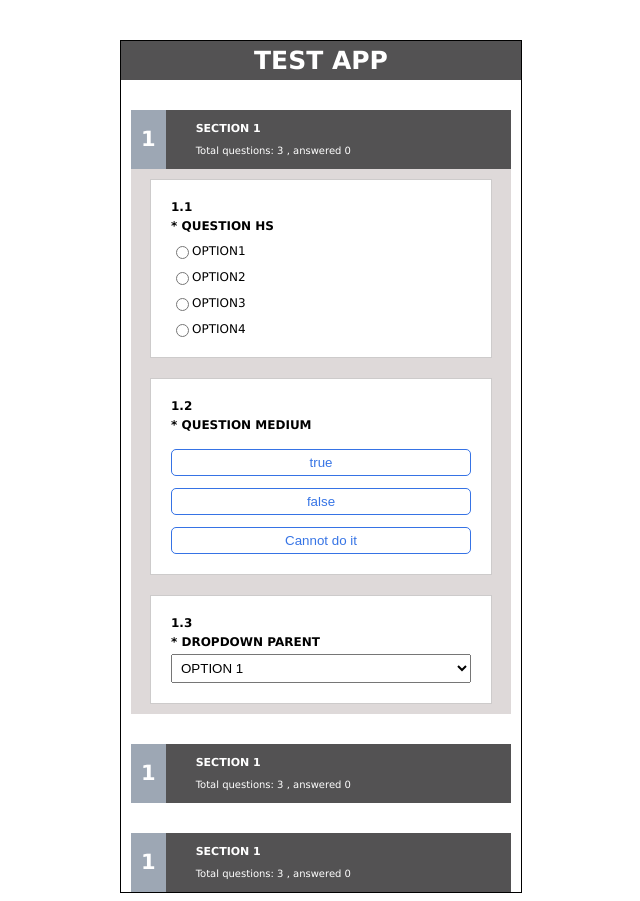
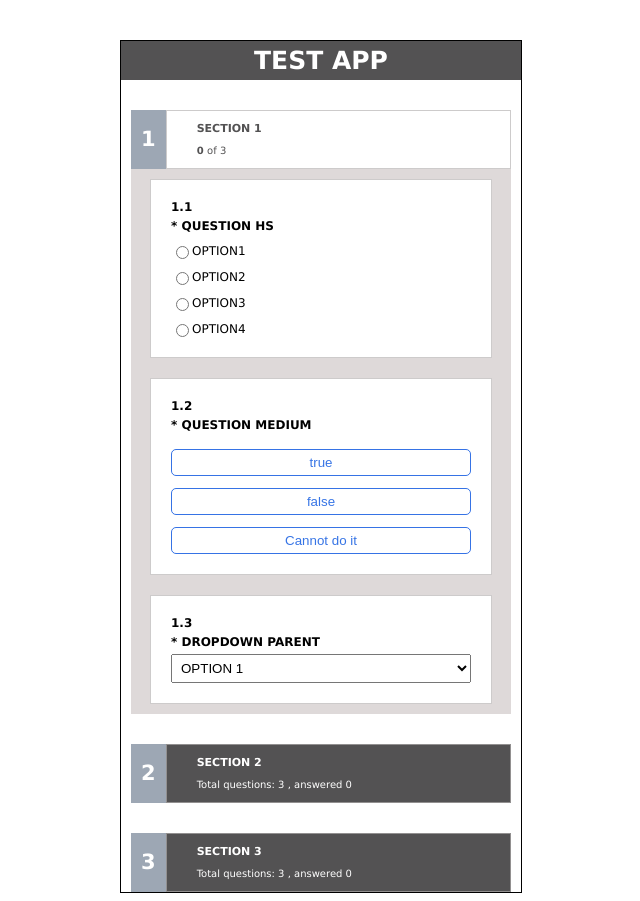
Before and after one commit to Ignacio0104/angular-quiz-test, an Angular app: page / in a window 1280 px wide. Shown: the whole page, without its empty margins (319-959 px from the left). Built offline with nearby package versions, Linux system fonts and the light colour scheme.

Commit message:
start testing dependent questions

```diff
--- a/db-data.ts
+++ b/db-data.ts
@@ -25,9 +25,9 @@ export const SECTIONS: any = {
           remidiatedCount: 0,
           skippedCount: 0,
         },
-        name: 'SECTION 1',
+        name: 'SECTION 2',
         description: null,
-        numberLevel: '1',
+        numberLevel: '2',
         totalQuestions: '3',
         answeredQuestions: '0',
       },
@@ -40,9 +40,9 @@ export const SECTIONS: any = {
           remidiatedCount: 0,
           skippedCount: 0,
         },
-        name: 'SECTION 1',
+        name: 'SECTION 3',
         description: null,
-        numberLevel: '1',
+        numberLevel: '3',
         totalQuestions: '3',
         answeredQuestions: '0',
       },
--- a/src/app/app.component.html
+++ b/src/app/app.component.html
@@ -7,7 +7,11 @@
       [attr.aria-expanded]="expandedIndex == index"
       [attr.aria-controls]="'accordion-body-' + index"
     >
-      <app-section (click)="toggleExpanded(index)" [section]="section">
+      <app-section
+        (click)="toggleExpanded(index)"
+        [section]="section"
+        [selectedSection]="expandedIndex"
+      >
       </app-section>
       <div [ngClass]="expandedIndex == index ? 'questions-container' : ''">
         <app-question
--- a/src/app/app.component.ts
+++ b/src/app/app.component.ts
@@ -1,4 +1,4 @@
-import { ChangeDetectorRef, Component, OnInit } from '@angular/core';
+import { Component, OnInit } from '@angular/core';
 import { Section } from './models/section.model';
 import { Question } from './models/questions.model';
 import { QUESTIONS, SECTIONS } from 'db-data';
--- a/src/app/question/question.component.html
+++ b/src/app/question/question.component.html
@@ -21,8 +21,11 @@
           (click)="answerQuestion(choiceOption.value)"
           type="radio"
           name="radioGroup"
+          [id]="'radioOption-' + choiceOption.value"
         />
-        <label>{{ choiceOption.label }}</label>
+        <label [for]="'radioOption-' + choiceOption.value">{{
+          choiceOption.label
+        }}</label>
       </div>
     </div>
     <div class="dropdown-container" *ngSwitchCase="'dropdown'">
--- a/src/app/question/question.component.sass
+++ b/src/app/question/question.component.sass
@@ -14,11 +14,13 @@
         margin-top: 10px
         label
             font-size: 12px
+            cursor: pointer
 
     .multiple-option
         display: flex
         justify-content: center
         button
+            cursor: pointer
             width: 100%
             margin-top: 12px
             padding: 5px 0px
@@ -33,6 +35,7 @@
 
     .dropdown-container
         select
+            cursor: pointer
             width: 100%
             padding: 5px
         option
--- a/src/app/question/question.component.ts
+++ b/src/app/question/question.component.ts
@@ -1,5 +1,5 @@
 import { Component, EventEmitter, Input, OnInit, Output } from '@angular/core';
-import { Question } from '../models/questions.model';
+import { DependentQuestion, Question } from '../models/questions.model';
 import { QuestionChanged } from '../models/questionChanged.model';
 
 @Component({
@@ -19,7 +19,9 @@ export class QuestionComponent implements OnInit {
   questionEmitter = new EventEmitter<QuestionChanged>();
 
   ngOnInit(): void {
-    //console.log(this.question);
+    if (this.question.dependentQuestion) {
+      console.log(this.question.dependentQuestion);
+    }
   }
 
   getValueFromSelect(event: string) {
--- a/src/app/section/section.component.html
+++ b/src/app/section/section.component.html
@@ -2,11 +2,19 @@
   <div class="section-number">
     <h2>{{ section.numberLevel }}</h2>
   </div>
-  <div class="section-details">
+  <div
+    class="section-details"
+    [ngClass]="{ selected: selectedSection === +section.numberLevel - 1 }"
+  >
     <h4>{{ section.name }}</h4>
-    <p>
+    <p *ngIf="selectedSection !== +section.numberLevel - 1; else selectedText">
       Total questions: {{ section.totalQuestions }} , answered
       {{ section.answeredQuestions }}
     </p>
+    <ng-template #selectedText>
+      <p>
+        <b>{{ section.answeredQuestions }} </b>of {{ section.totalQuestions }}
+      </p>
+    </ng-template>
   </div>
 </div>
--- a/src/app/section/section.component.sass
+++ b/src/app/section/section.component.sass
@@ -1,10 +1,12 @@
 .section-container
     display: flex
+    cursor: pointer
     align-content: center
     margin-top: 20px
     padding: 10px 10px 0px 10px
     height: auto
     font-family: Verdana, Geneva, Tahoma, sans-serif
+
     .section-number
         padding: 0px 10px
         font-size: 14px
@@ -21,6 +23,7 @@
         flex-direction: column
         align-content: center
         justify-content: center
+        border: 1px solid #b3b1b1a8
         h4,p
             margin-block-end: 0px
             margin-block-start: 0px
@@ -29,3 +32,7 @@
             margin-bottom: 10px
         p
             font-size: 10px
+
+    .selected
+        background-color: white
+        color: #535253
--- a/src/app/section/section.component.ts
+++ b/src/app/section/section.component.ts
@@ -1,4 +1,10 @@
-import { Component, Input, OnInit } from '@angular/core';
+import {
+  Component,
+  Input,
+  OnChanges,
+  OnInit,
+  SimpleChanges,
+} from '@angular/core';
 import { Section } from '../models/section.model';
 
 @Component({
@@ -6,9 +12,17 @@ import { Section } from '../models/section.model';
   templateUrl: './section.component.html',
   styleUrls: ['./section.component.sass'],
 })
-export class SectionComponent implements OnInit {
+export class SectionComponent implements OnInit, OnChanges {
   @Input()
   section!: Section;
+  @Input()
+  selectedSection!: number;
 
-  ngOnInit(): void {}
+  ngOnInit(): void {
+    console.log(this.section);
+  }
+
+  ngOnChanges(changes: SimpleChanges): void {
+    console.log(this.selectedSection);
+  }
 }
```
